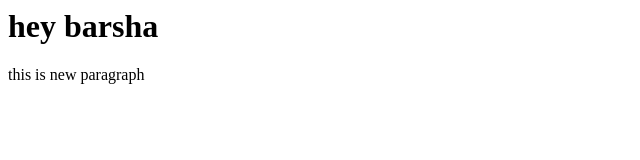
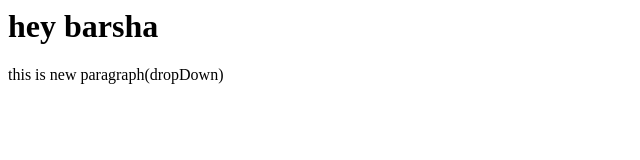
Before and after one commit to BARSHANAYAK1234/LocalRepo, a plain HTML site: page index.html in a window 1280 px wide. Shown: the full height of the page, 0-640 px from the left. Drawn offline with Linux system fonts and the light colour scheme.

```diff
--- a/index.html
+++ b/index.html
@@ -1,2 +1,2 @@
 <h1>hey barsha</h1>
-<p>this is new paragraph</p>
+<p>this is new paragraph(dropDown)</p>
```
